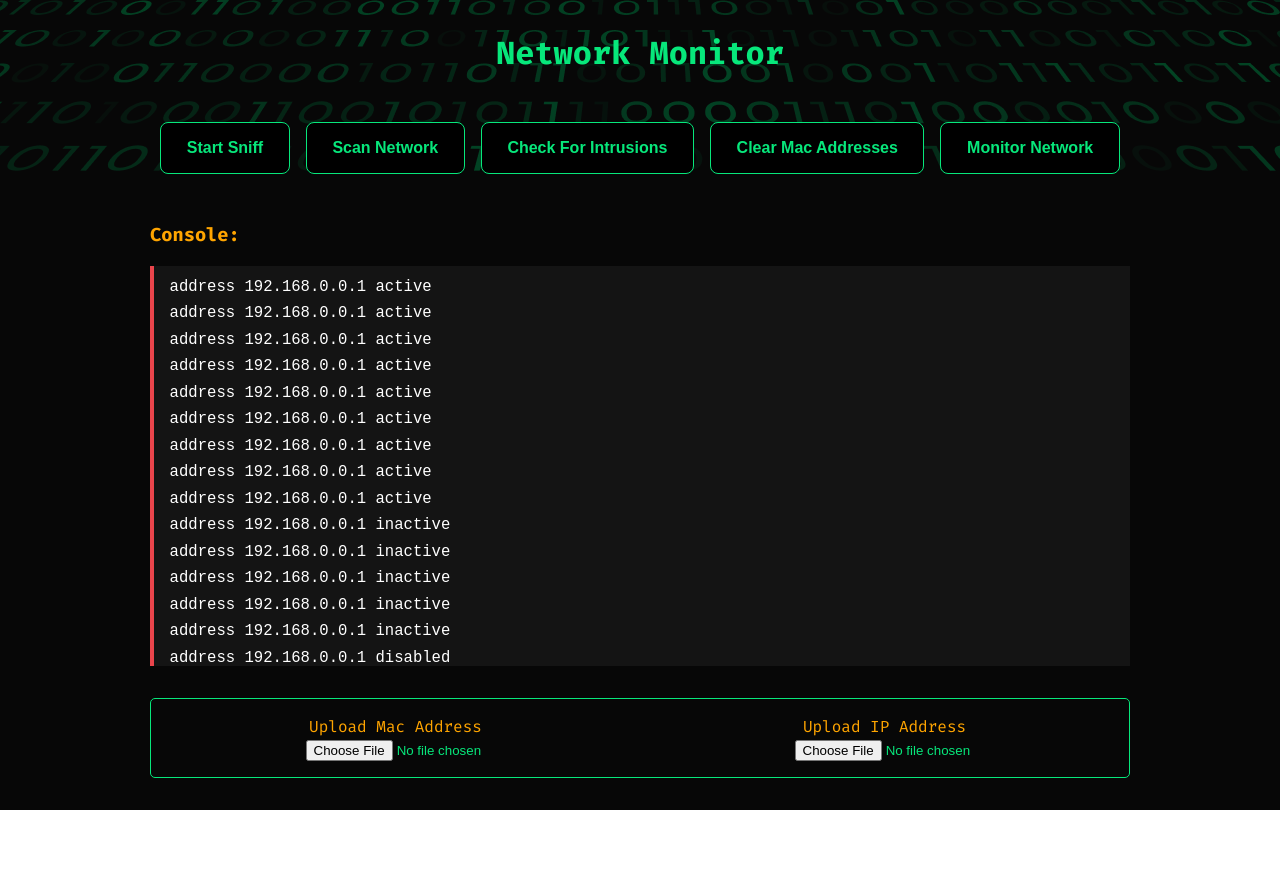
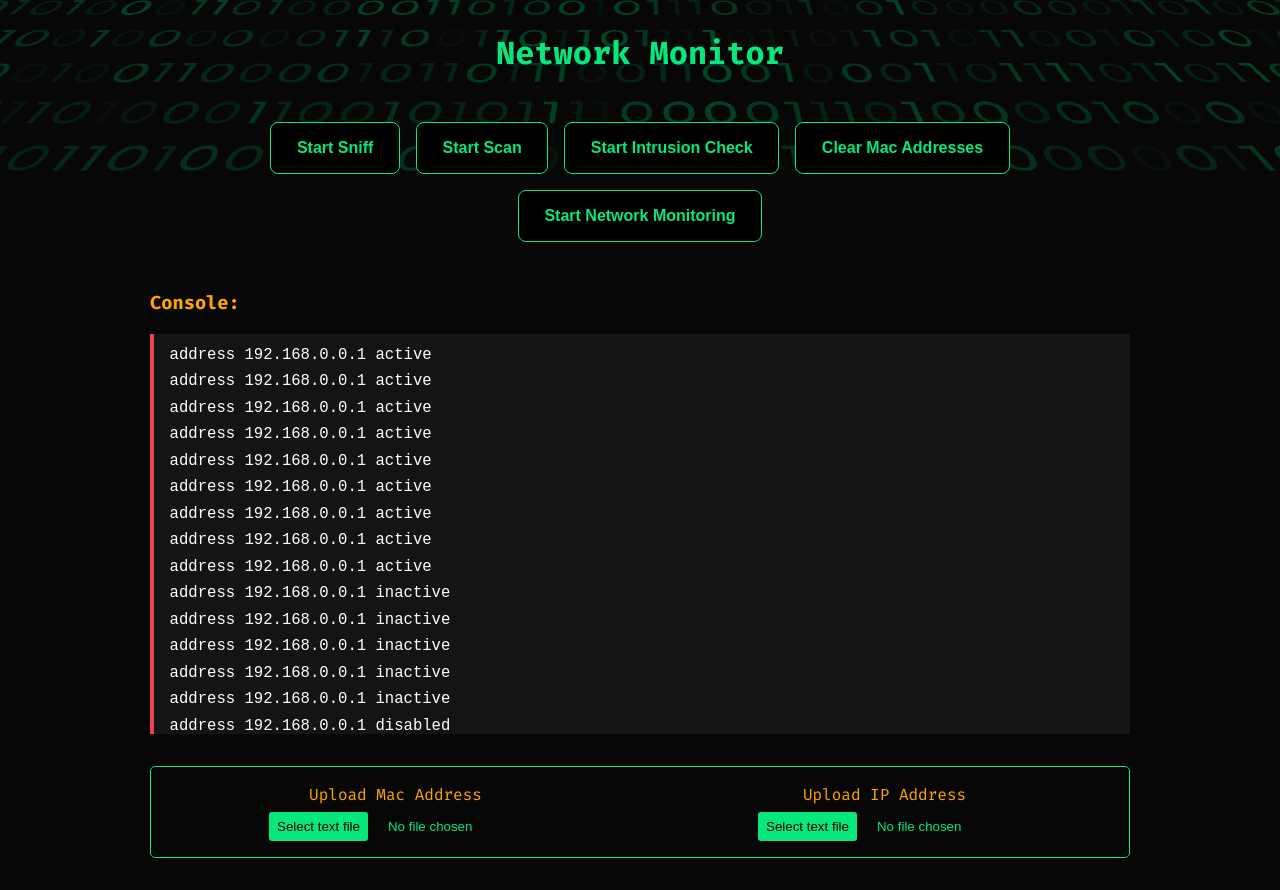
Before and after one commit to Hycient195/IP-console, a React (Create React App) app: page /dashboard in a window 1280 px wide. Before the commit the page ends 810 px from the top, so only its background shows below. Built offline with nearby package versions, Linux system fonts and the light colour scheme.

Commit message:
Added start/stop toggles for action buttons

```diff
--- a/src/pages/Dashboard/Dashboard.css
+++ b/src/pages/Dashboard/Dashboard.css
@@ -88,6 +88,10 @@ div.action_buttons > div.buttons_container > button{
   transition: all 400ms;
 }
 
+div.action_buttons > div.buttons_container > button:active{
+  outline: none;
+}
+
 div.action_buttons > div.buttons_container > button:hover{
   border: 1px solid black;
   background-color: var(--light-green);
@@ -111,7 +115,7 @@ div.main_content > div.console > h3{
 div.main_content > div.console > div.console_screen{
   height: 50vh;
   width: 100%;
-  background-color: white;
+  /* background-color: white; */
   font-family: monospace;
   font-size: 1.2em;
   text-align: left;
@@ -136,7 +140,6 @@ div.console > div.console_screen > p{
 /*=============================*/
 div.main_content > div.bottom{
   width: 100%;
-
 }
 
 div.bottom > div.bottom_container{
@@ -194,10 +197,31 @@ form.file_upload_form p{
   color: orange;
 }
 
-form.file_upload_form > label input{
-  max-width: 180px;
+form.file_upload_form > label input::-webkit-file-upload-button{
+  max-width: 4px;
+  visibility: hidden;
 }
 
+form.file_upload_form > label input::before {
+  content: 'Select text file';
+  display: inline-block;
+  border-radius: 3px;
+  padding: 7px 8px;
+  outline: none;
+  white-space: nowrap;
+  -webkit-user-select: none;
+  cursor: pointer;
+  font-weight: 500;
+  font-size: 10pt;
+  background-color: var(--light-green);
+  color: black;
+  margin-top: 5px;
+}
+
+form.file_upload_form > label input:active::before {
+  background-color: var(--green);
+  color: white;
+}
 
 
 
--- a/src/pages/Dashboard/Dashboard.jsx
+++ b/src/pages/Dashboard/Dashboard.jsx
@@ -3,12 +3,47 @@ import "./Dashboard.css";
 
 const Dashboard = () => {
 
-  const [ sniffState, setSniffState ] = useState("Start Sniff")
-  const handleSniffStateChange = () =>{
-    if (sniffState === "Start Sniff") {
-      setSniffState("Stop Sniff")
-    }else if(sniffState === "Stop Sniff"){
-      setSniffState("Start Sniff")
+  const [ buttonState, setButtonState ] = useState({
+    sniff: "Start Sniff", scan: "Start Scan",
+    intrusion: "Start Intrusion Check",
+    monitoring: "Start Network Monitoring"
+  })
+  const handleSniffStateChange = (e) =>{
+    const eventText = e.target.textContent;
+    switch (eventText) {
+      case "Start Sniff":
+        setButtonState({...buttonState, sniff: "Stop Sniff"});
+        break;
+
+      case "Stop Sniff":
+        setButtonState({...buttonState, sniff: "Start Sniff"});
+        break;
+
+      case "Start Scan":
+        setButtonState({...buttonState, scan: "Stop Scan"});
+        break;
+
+      case "Stop Scan":
+        setButtonState({...buttonState, scan: "Start Scan"});
+        break;
+
+      case "Start Intrusion Check":
+        setButtonState({...buttonState, intrusion: "Stop Intrusion Check"});
+        break;
+
+      case "Stop Intrusion Check":
+        setButtonState({...buttonState, intrusion: "Start Intrusion Check"});
+        break;
+
+      case "Start Network Monitoring":
+        setButtonState({...buttonState, monitoring: "Stop Network Monitoring"});
+        break;
+
+      case "Stop Network Monitoring":
+        setButtonState({...buttonState, monitoring: "Start Network Monitoring"});
+
+      default:
+        break;
     }
   }
 
@@ -22,11 +57,11 @@ const Dashboard = () => {
 
        <div className="action_buttons">
          <div className="buttons_container">
-          <button onClick={handleSniffStateChange} className="">{sniffState}</button>
-          <button className="">Scan Network</button>
-          <button className="">Check For Intrusions</button>
-          <button className="">Clear Mac Addresses</button>
-          <button className="">Monitor Network</button>
+          <button onClick={handleSniffStateChange} className="">{buttonState.sniff}</button>
+          <button onClick={handleSniffStateChange} className="">{buttonState.scan}</button>
+          <button onClick={handleSniffStateChange} className="">{buttonState.intrusion}</button>
+          <button onClick={handleSniffStateChange} className="">Clear Mac Addresses</button>
+          <button onClick={handleSniffStateChange} className="">{buttonState.monitoring}</button>
          </div>
        </div>
 
```
